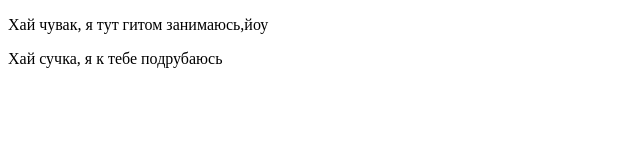
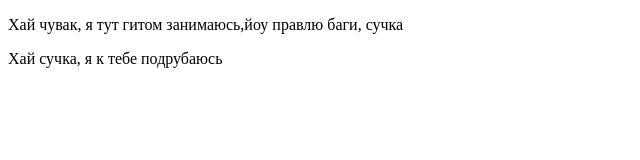
Before and after one commit to soblazn-itel/git_test, a plain HTML site: page index.html in a window 1280 px wide. Shown: the whole page, without its empty margins (0-640 px from the left). Drawn offline with Linux system fonts and the light colour scheme.

Commit message:
Какая же я пиздатая

```diff
--- a/index.html
+++ b/index.html
@@ -8,6 +8,7 @@
 <body>
     <p class="Girl">
         Хай чувак, я тут гитом занимаюсь,йоу
+        правлю баги, сучка
     </p>
     <p class="Boy">
         Хай сучка, я к тебе подрубаюсь
```
